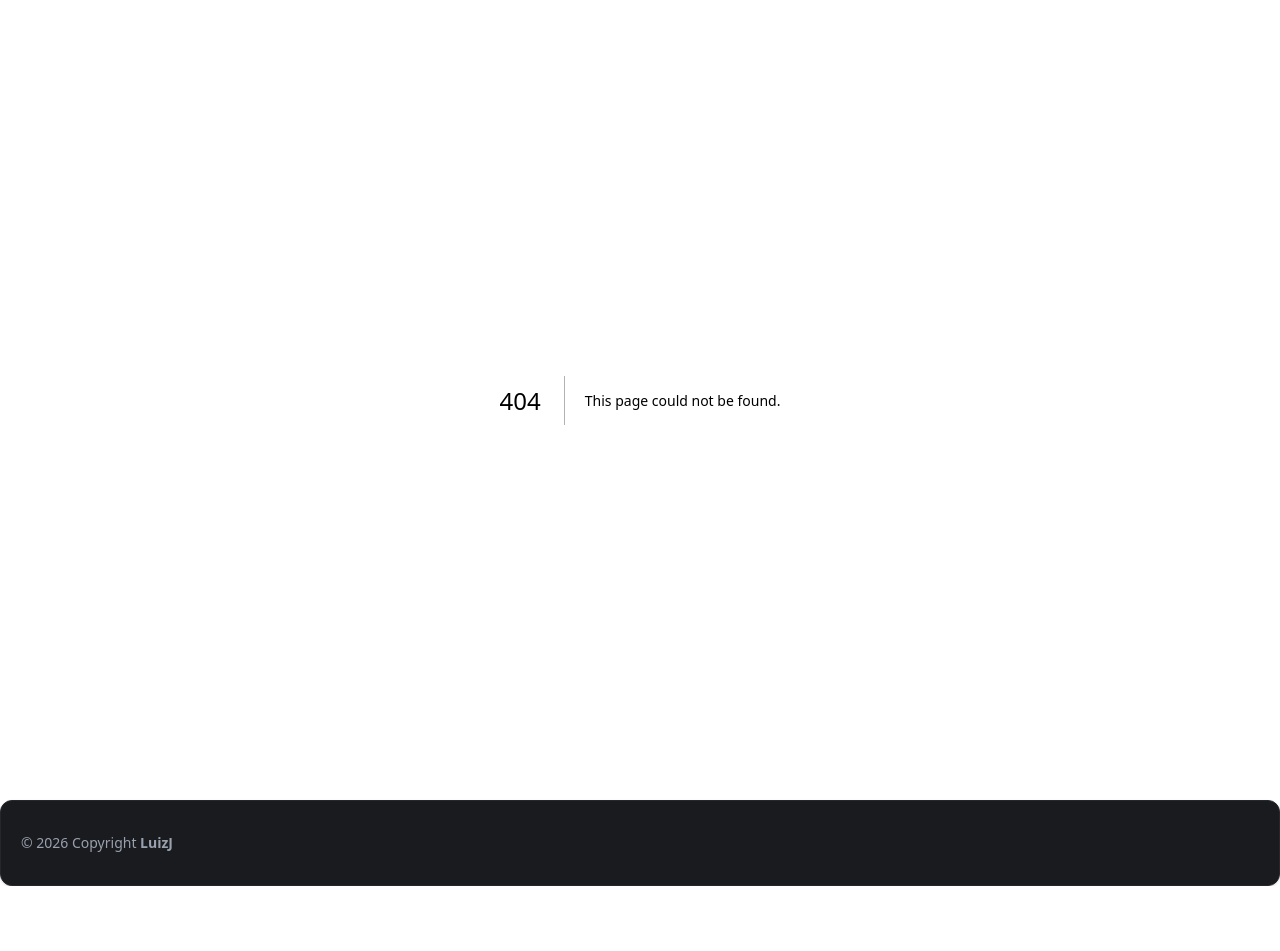
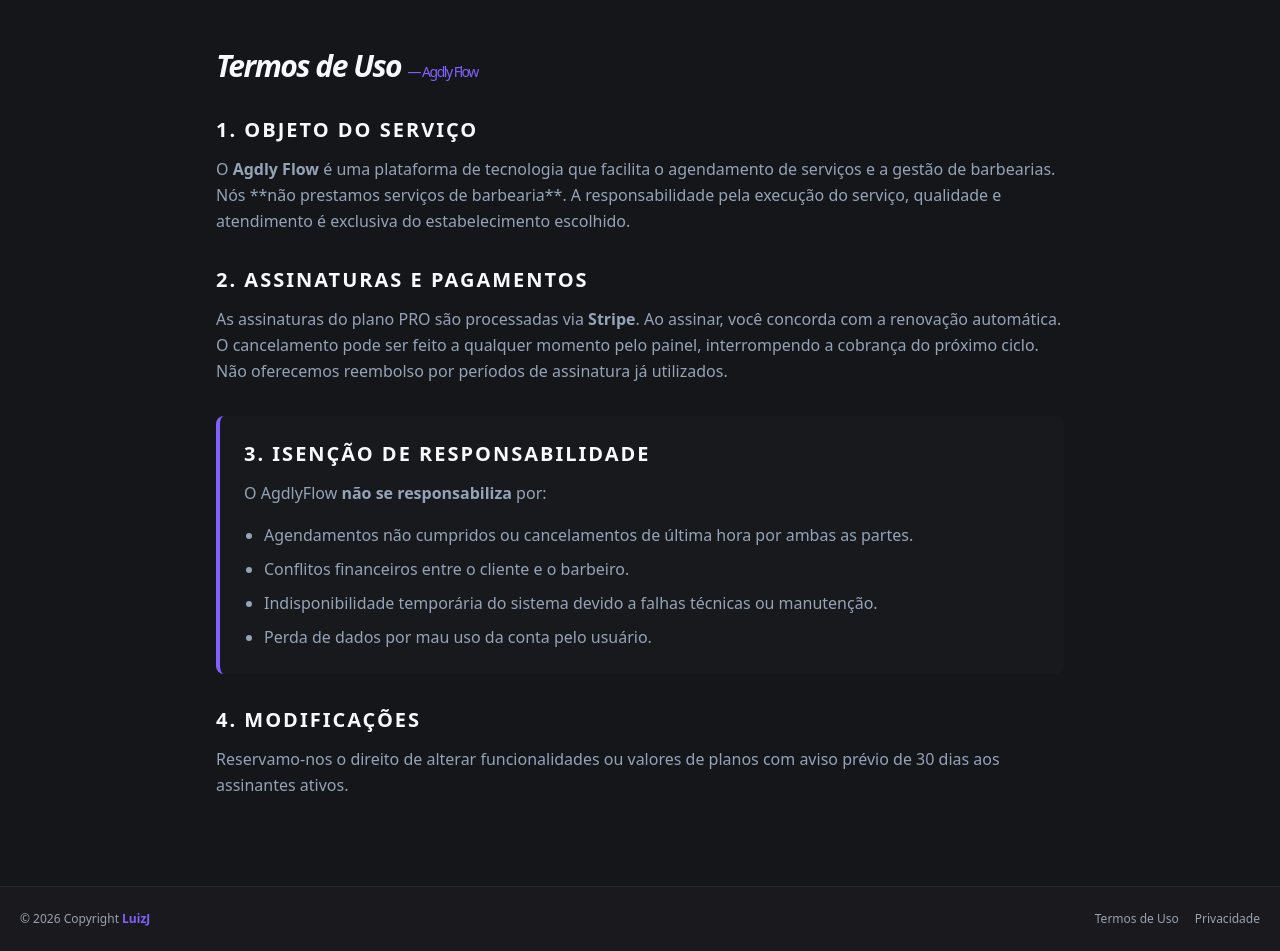
Before and after one commit to luiizJ/barber-shop, a Next.js app: page /terms in a window 1280 px wide. Before the commit this address had no page. Before the commit the page ends 886 px from the top, so only its background shows below. Built offline with nearby package versions, Linux system fonts and the light colour scheme.

Commit message:
feat: footer updates - Add Terms of Use and Privacy Policy pages - Implement consent message in Sidebar login modal - Add CookieBanner component for LGPD compliance - Update Footer with legal links and current year

```diff
--- /dev/null
+++ b/app/components/CookieBanner.tsx
@@ -0,0 +1,39 @@
+"use client"
+
+import { useState, useEffect } from "react"
+import { Button } from "./ui/button"
+import Link from "next/link"
+
+export function CookieBanner() {
+  const [isOpen, setIsOpen] = useState(false)
+
+  useEffect(() => {
+    const consent = localStorage.getItem("cookie-consent")
+    if (!consent) setIsOpen(true)
+  }, [])
+
+  const accept = () => {
+    localStorage.setItem("cookie-consent", "true")
+    setIsOpen(false)
+  }
+
+  if (!isOpen) return null
+
+  return (
+    <div className="fixed right-4 bottom-4 left-4 z-50 md:left-auto md:w-96">
+      <div className="bg-card flex flex-col gap-3 rounded-lg border p-4 shadow-lg">
+        <p className="text-muted-foreground text-sm">
+          Usamos cookies para melhorar sua experiência e analisar o tráfego.
+          Veja nossa{" "}
+          <Link href="/privacy" className="hover:text-primary underline">
+            Política de Privacidade
+          </Link>
+          .
+        </p>
+        <Button onClick={accept} size="sm" className="w-full font-bold">
+          Aceitar
+        </Button>
+      </div>
+    </div>
+  )
+}
--- a/app/components/Footer.tsx
+++ b/app/components/Footer.tsx
@@ -1,15 +1,27 @@
-import { Card, CardContent } from "./ui/card"
+import Link from "next/link"
 
 const Footer = () => {
   return (
-    <footer>
-      <Card>
-        <CardContent className="px-5 py-5">
-          <p className="text-sm text-gray-400">
-            © 2026 Copyright <span className="font-bold">LuizJ</span>
-          </p>
-        </CardContent>
-      </Card>
+    <footer className="bg-secondary/30 mt-10 w-full border-t py-6">
+      <div className="container mx-auto flex flex-col items-center gap-4 px-5 md:flex-row md:justify-between">
+        <p className="text-xs text-gray-400">
+          © 2026 Copyright <span className="text-primary font-bold">LuizJ</span>
+        </p>
+        <div className="flex gap-4">
+          <Link
+            href="/terms"
+            className="text-xs text-gray-400 underline-offset-4 hover:underline"
+          >
+            Termos de Uso
+          </Link>
+          <Link
+            href="/privacy"
+            className="text-xs text-gray-400 underline-offset-4 hover:underline"
+          >
+            Privacidade
+          </Link>
+        </div>
+      </div>
     </footer>
   )
 }
--- a/app/components/Sidebar.tsx
+++ b/app/components/Sidebar.tsx
@@ -107,6 +107,23 @@
                     />
                     Google
                   </Button>
+                  <div className="text-muted-foreground text-center text-[10px] leading-relaxed">
+                    Ao entrar, você concorda com nossos{" "}
+                    <Link
+                      href="/terms"
+                      className="text-primary font-medium underline-offset-4 hover:underline"
+                    >
+                      Termos de Uso
+                    </Link>{" "}
+                    e nossa{" "}
+                    <Link
+                      href="/privacy"
+                      className="text-primary font-medium underline-offset-4 hover:underline"
+                    >
+                      Política de Privacidade
+                    </Link>
+                    .
+                  </div>
                 </DialogContent>
               </Dialog>
             </>
--- /dev/null
+++ b/app/privacy/page.tsx
@@ -0,0 +1,67 @@
+export default function PrivacyPage() {
+  return (
+    <div className="container mx-auto max-w-4xl px-6 py-12">
+      <h1 className="mb-8 text-3xl font-extrabold tracking-tighter italic">
+        Privacidade{" "}
+        <span className="text-primary text-sm font-normal not-italic">
+          — AgdlyFlow
+        </span>
+      </h1>
+
+      <div className="text-muted-foreground space-y-8">
+        <section>
+          <h2 className="text-foreground mb-3 text-xl font-bold tracking-widest uppercase">
+            1. Dados Coletados
+          </h2>
+          <p>
+            Para o funcionamento da plataforma, coletamos apenas o essencial:
+          </p>
+          <ul className="ml-5 list-disc space-y-2">
+            <li>
+              <strong>Identificação:</strong> Nome, foto e e-mail via Login
+              Social (Google).
+            </li>
+            <li>
+              <strong>Negócio:</strong> Dados da barbearia (nome, endereço,
+              serviços e preços) fornecidos pelo dono.
+            </li>
+            <li>
+              <strong>Pagamento:</strong> Dados de faturamento são processados
+              diretamente pelo Stripe. Nós não armazenamos números de cartão de
+              crédito.
+            </li>
+          </ul>
+        </section>
+
+        <section>
+          <h2 className="text-foreground mb-3 text-xl font-bold tracking-widest uppercase">
+            2. Uso dos Dados
+          </h2>
+          <p>
+            Seus dados são usados exclusivamente para gerenciar seus
+            agendamentos e sua assinatura. O Agdly Flow **nunca venderá seus
+            dados** para terceiros.
+          </p>
+        </section>
+
+        <section>
+          <h2 className="text-foreground mb-3 text-xl font-bold tracking-widest uppercase">
+            3. Seus Direitos (LGPD)
+          </h2>
+          <p>
+            Conforme a Lei Geral de Proteção de Dados, você tem o direito de
+            solicitar a exportação ou a exclusão definitiva dos seus dados a
+            qualquer momento, o que resultará no encerramento da sua conta.
+          </p>
+        </section>
+
+        <section className="border-t pt-8 text-sm">
+          <p>
+            Contato para questões de privacidade:{" "}
+            <span className="text-primary">suporte@agdlyflow.com</span>
+          </p>
+        </section>
+      </div>
+    </div>
+  )
+}
--- /dev/null
+++ b/app/terms/page.tsx
@@ -0,0 +1,73 @@
+import { Card, CardContent } from "@/app/components/ui/card"
+
+export default function TermsPage() {
+  return (
+    <div className="container mx-auto max-w-4xl px-6 py-12">
+      <h1 className="mb-8 text-3xl font-extrabold tracking-tighter italic">
+        Termos de Uso{" "}
+        <span className="text-primary text-sm font-normal not-italic">
+          — Agdly Flow
+        </span>
+      </h1>
+
+      <div className="text-muted-foreground space-y-8 leading-relaxed">
+        <section>
+          <h2 className="text-foreground mb-3 text-xl font-bold tracking-widest uppercase">
+            1. Objeto do Serviço
+          </h2>
+          <p>
+            O <strong>Agdly Flow</strong> é uma plataforma de tecnologia que
+            facilita o agendamento de serviços e a gestão de barbearias. Nós
+            **não prestamos serviços de barbearia**. A responsabilidade pela
+            execução do serviço, qualidade e atendimento é exclusiva do
+            estabelecimento escolhido.
+          </p>
+        </section>
+
+        <section>
+          <h2 className="text-foreground mb-3 text-xl font-bold tracking-widest uppercase">
+            2. Assinaturas e Pagamentos
+          </h2>
+          <p>
+            As assinaturas do plano PRO são processadas via{" "}
+            <strong>Stripe</strong>. Ao assinar, você concorda com a renovação
+            automática. O cancelamento pode ser feito a qualquer momento pelo
+            painel, interrompendo a cobrança do próximo ciclo. Não oferecemos
+            reembolso por períodos de assinatura já utilizados.
+          </p>
+        </section>
+
+        <section className="bg-secondary/20 border-primary rounded-lg border-l-4 p-6">
+          <h2 className="text-foreground mb-3 text-xl font-bold tracking-widest uppercase">
+            3. Isenção de Responsabilidade
+          </h2>
+          <p className="mb-4">
+            O AgdlyFlow <strong>não se responsabiliza</strong> por:
+          </p>
+          <ul className="ml-5 list-disc space-y-2">
+            <li>
+              Agendamentos não cumpridos ou cancelamentos de última hora por
+              ambas as partes.
+            </li>
+            <li>Conflitos financeiros entre o cliente e o barbeiro.</li>
+            <li>
+              Indisponibilidade temporária do sistema devido a falhas técnicas
+              ou manutenção.
+            </li>
+            <li>Perda de dados por mau uso da conta pelo usuário.</li>
+          </ul>
+        </section>
+
+        <section>
+          <h2 className="text-foreground mb-3 text-xl font-bold tracking-widest uppercase">
+            4. Modificações
+          </h2>
+          <p>
+            Reservamo-nos o direito de alterar funcionalidades ou valores de
+            planos com aviso prévio de 30 dias aos assinantes ativos.
+          </p>
+        </section>
+      </div>
+    </div>
+  )
+}
```
